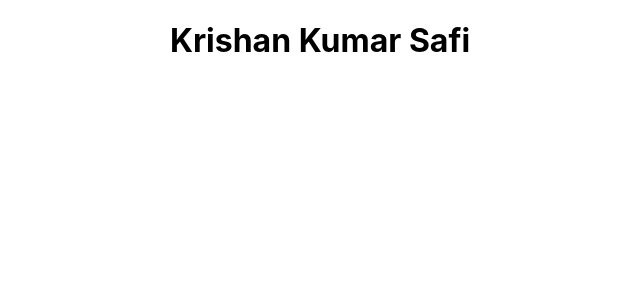
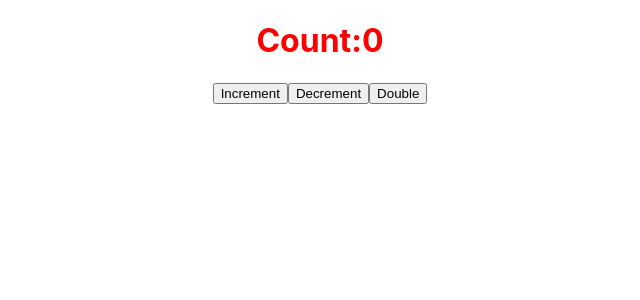
Before and after one commit to Krishukr12/rct101_All-assignment, a React (Create React App) app in the folder react-class/: page / in a window 1280 px wide. Shown: the top 300 px of the page, without its empty margins (320-960 px from the left). Built offline with nearby package versions, Linux system fonts and the light colour scheme.

Commit message:
some changes in counter

```diff
--- a/react-class/src/App.js
+++ b/react-class/src/App.js
@@ -1,8 +1,9 @@
 import "./App.css";
+import Counter from "./sprint-1/day-2/Assignment/Counter"
 function App() {
   return (
     <div className="App">
-     <h1>Krishan Kumar Safi</h1>
+     <Counter intialvalue={0}/>
     </div>
   );
 }
--- a/react-class/src/sprint-1/day-2/Assignment/Counter.jsx
+++ b/react-class/src/sprint-1/day-2/Assignment/Counter.jsx
@@ -2,10 +2,10 @@ import React from "react";
 import { useState } from "react";
 const Counter=(props)=>{
     const [count,setCount]=useState(props.intialvalue);
-    const [color,setColor]=useState(false);
+    const [color,setColor]=useState(true);
     return(
         <div>
-            <h1 style={{color:color ? "red" :"green"}}>Count:{count}</h1>
+            <h1 style={{color:color ? "red":"green"}}>Count:{count}</h1>
             <button onClick={()=>setCount(count+1)}>Increment</button>
             <button onClick={()=>setCount(count-1)}>Decrement</button>
             <button onClick={()=>setCount(count*2)}>Double</button>
--- /dev/null
+++ b/react-class/src/sprint-1/day-3/I/We/Counter.jsx
@@ -0,0 +1,9 @@
+import React from 'react'
+
+export const Counter = () => {
+  return (
+    <div>
+        <h1>Counter</h1>
+    </div>
+  )
+}
```
